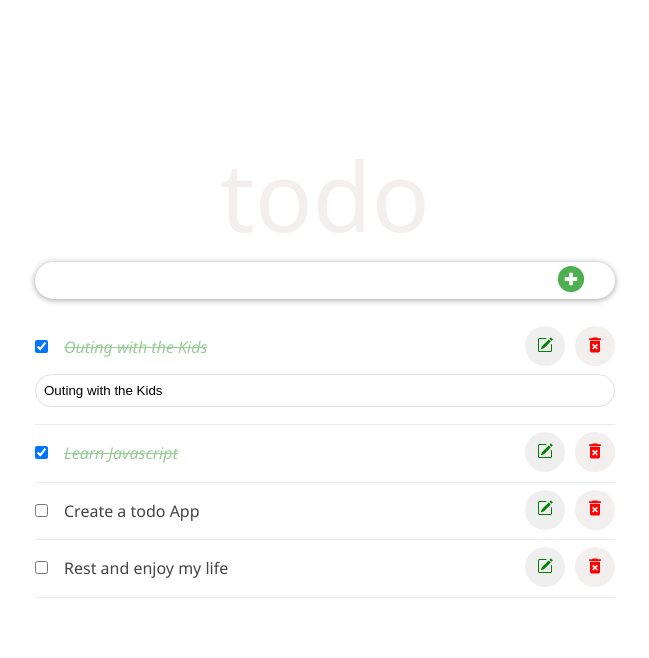
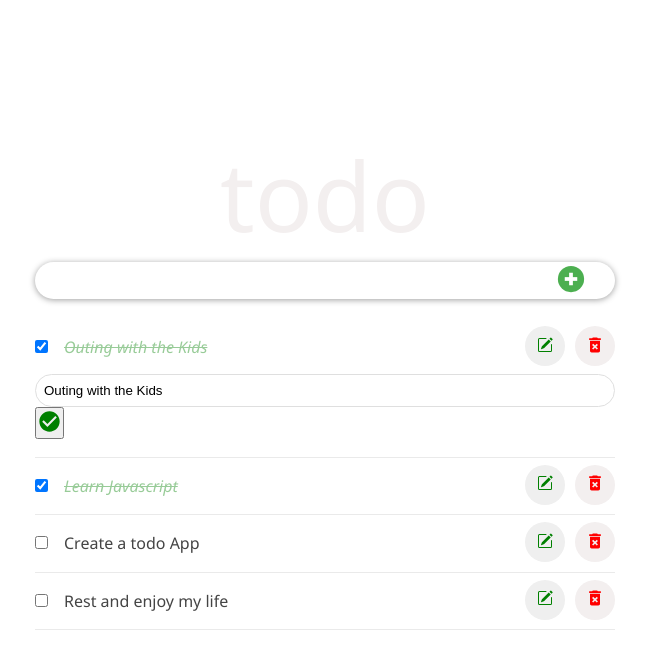
Before and after one commit to holuwateemeeleyin/Todo-app, a React (Create React App) app: page / in a window 1280 px wide. Both pictures are taken after a click on the button 860 px from the left and 346 px from the top of the page. Shown: the top 658 px of the page, without its empty margins (315-964 px from the left). Built offline with nearby package versions, Linux system fonts and the light colour scheme.

Commit message:
close button functionality

```diff
--- a/src/Component/TodoContainer/item.js
+++ b/src/Component/TodoContainer/item.js
@@ -1,6 +1,7 @@
 import React, { Component } from 'react'
 import { MdDeleteForever } from 'react-icons/md'
 import { BsPencilSquare } from 'react-icons/bs'
+import { IoMdCheckmarkCircle } from 'react-icons/io'
 
 export default class item extends Component {
     state = {
@@ -10,6 +11,13 @@ export default class item extends Component {
     handleOnClickTodo = () => {
         this.setState({
             isEditMode:true
+        })
+    }
+
+    closeEditMode =(e)=> {
+        e.preventDefault()
+        this.setState({
+            isEditMode:false
         })
     }
 
@@ -53,14 +61,16 @@ export default class item extends Component {
                     {todo.title}
                 </span>
 
-                <div className='edit_text-container'>
+                <form className='edit_todo-form' style={editMode} onSubmit={this.closeEditMode}>
                     <input type='text'
                         value={todo.title}
-                        style={editMode}
                         onChange={(e)=> updateTodo(e.target.value, todo.id)}
                         className='edit-text'
                     />
-                </div>
+                    <button className='updateDone-icon'>
+                        <IoMdCheckmarkCircle size='25px' color='green'/>
+                    </button>
+                </form>
             </li>
 
         )
```
